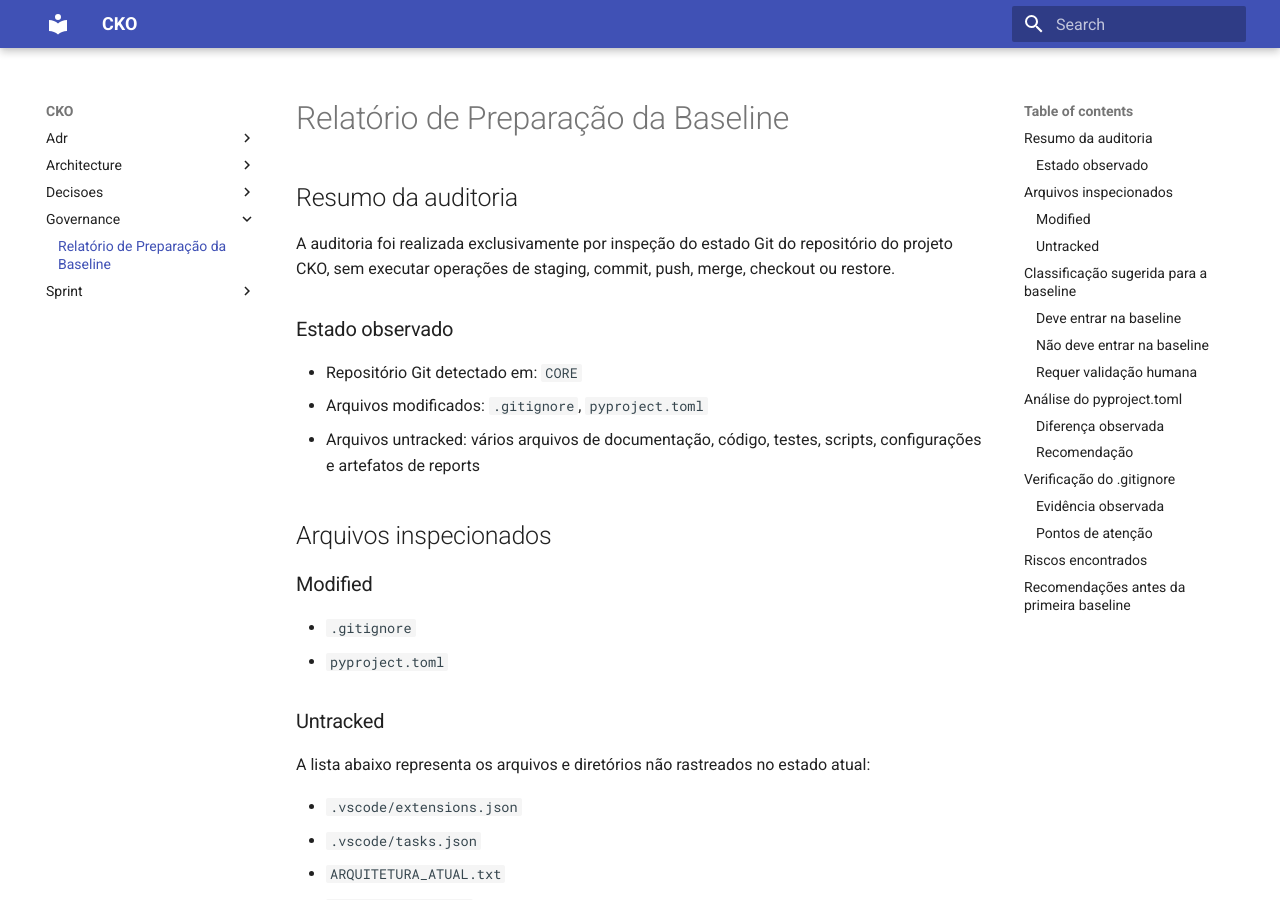
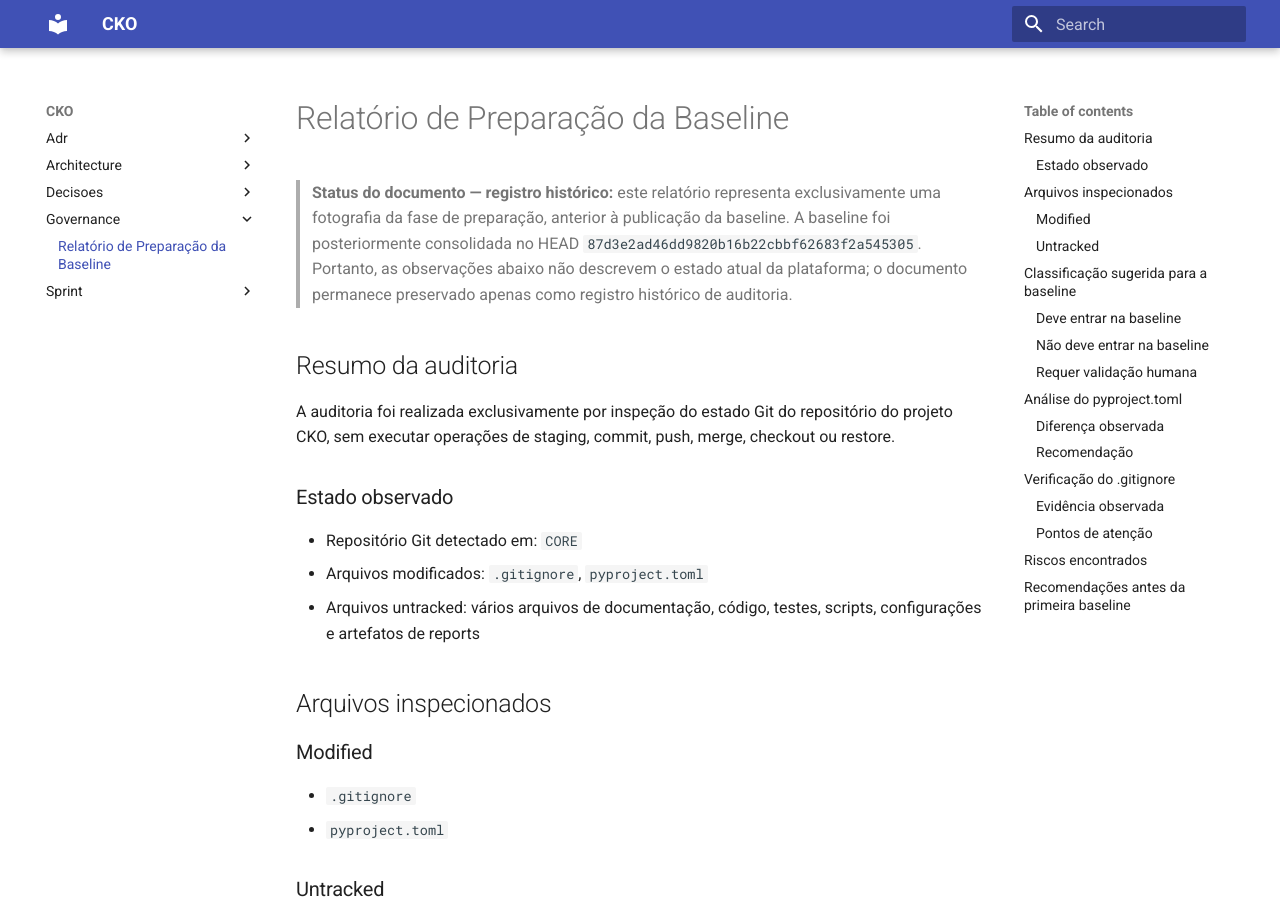
Before and after one commit to fomentosdeeptech/cko-core, an MkDocs documentation site: the page built from docs/governance/BASELINE_PREPARATION_REPORT.md, in a window 1280 px wide and 900 px high. Built offline with MkDocs 1.6.1 and Material for MkDocs 9.7.7, drawn with Linux system fonts in a browser that asks for light colours.

Commit message:
docs(governance): mark baseline preparation report as historical

```diff
--- a/docs/governance/BASELINE_PREPARATION_REPORT.md
+++ b/docs/governance/BASELINE_PREPARATION_REPORT.md
@@ -1,4 +1,6 @@
 # Relatório de Preparação da Baseline
+
+> **Status do documento — registro histórico:** este relatório representa exclusivamente uma fotografia da fase de preparação, anterior à publicação da baseline. A baseline foi posteriormente consolidada no HEAD `87d3e2ad46dd9820b16b22cbbf62683f2a545305`. Portanto, as observações abaixo não descrevem o estado atual da plataforma; o documento permanece preservado apenas como registro histórico de auditoria.
 
 ## Resumo da auditoria
 
```
